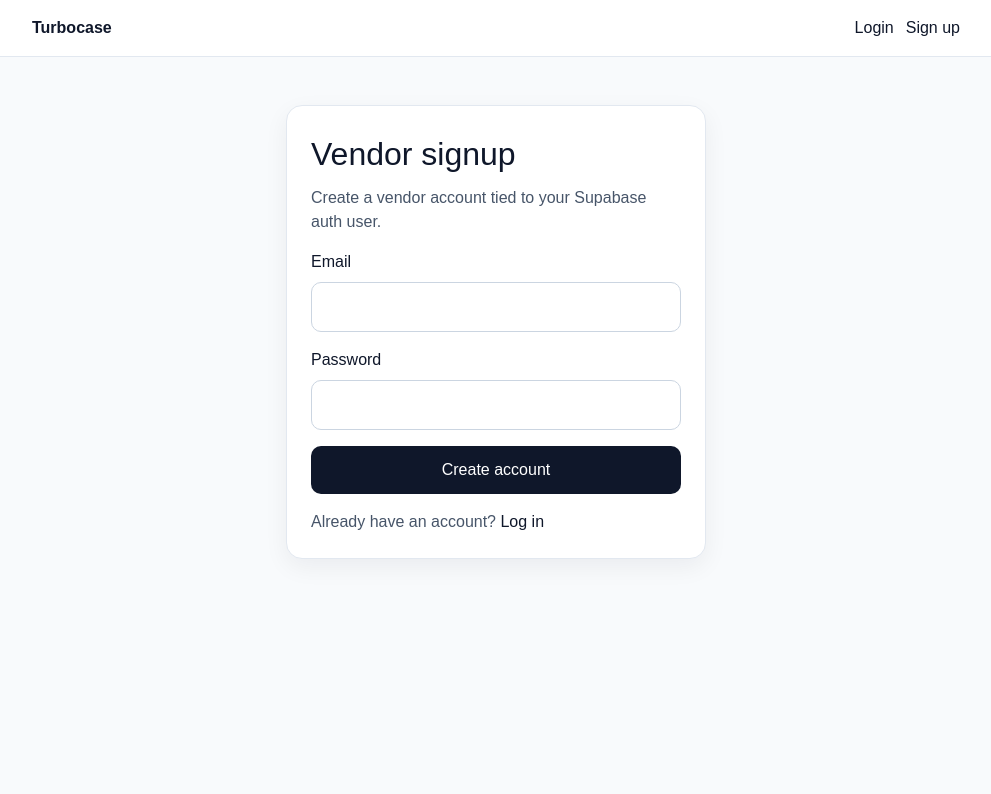
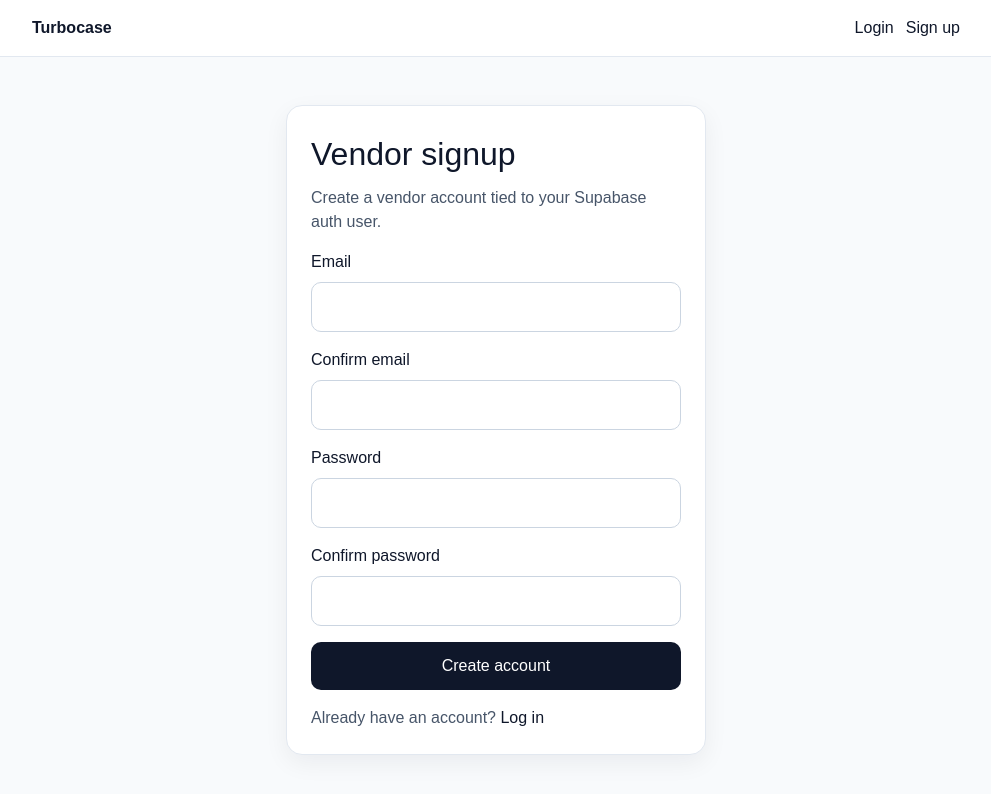
Before and after one commit to stivensp44-star/immigrant-app, a Next.js app: page /signup in a window 1280 px wide. Shown: the top 794 px of the page, without its empty margins (144-1135 px from the left). Built offline with nearby package versions, Linux system fonts and the light colour scheme; no server answers.

Commit message:
Restore full auth form with email and password confirmation fields

```diff
--- a/components/auth/AuthForm.tsx
+++ b/components/auth/AuthForm.tsx
@@ -2,96 +2,120 @@
 
 import Link from 'next/link'
 import { useRouter } from 'next/navigation'
-import { FormEvent, useState } from 'react'
+import { ChangeEvent, FormEvent, useEffect, useState } from 'react'
 
 import { persistServerSession } from '../../lib/auth/client'
 import { supabase } from '../../lib/supabaseClient'
 
 type AuthFormMode = 'login' | 'signup'
+type AuthFormProps = { mode: AuthFormMode }
+type AuthMethod = 'email'
+type AuthFormValues = {
+  confirmEmail: string
+  confirmPassword: string
+  email: string
+  password: string
+}
+type AuthOutcome =
+  | { kind: 'idle' }
+  | { email: string; kind: 'success'; message: string }
+  | { kind: 'error'; message: string }
 
-type AuthFormProps = {
-  mode: AuthFormMode
+const initialFormValues: AuthFormValues = {
+  confirmEmail: '',
+  confirmPassword: '',
+  email: '',
+  password: '',
 }
 
 export function AuthForm({ mode }: AuthFormProps) {
   const router = useRouter()
-  const [email, setEmail] = useState('')
-  const [password, setPassword] = useState('')
+  const [authMethod] = useState<AuthMethod>('email')
+  const [isHydrated, setIsHydrated] = useState(false)
+  const [formValues, setFormValues] = useState<AuthFormValues>(initialFormValues)
   const [isSubmitting, setIsSubmitting] = useState(false)
-  const [errorMessage, setErrorMessage] = useState('')
-  const [statusMessage, setStatusMessage] = useState('')
+  const [outcome, setOutcome] = useState<AuthOutcome>({ kind: 'idle' })
 
   const isSignup = mode === 'signup'
+  const email = formValues.email.trim()
+  const password = formValues.password
+  const disableInputs = !isHydrated || isSubmitting || outcome.kind === 'success'
+
+  useEffect(() => { setIsHydrated(true) }, [])
 
   async function handleSubmit(event: FormEvent<HTMLFormElement>) {
     event.preventDefault()
+    if (!isHydrated || isSubmitting) return
     await handleAuth()
   }
 
-  async function handleAuth() {
-    setIsSubmitting(true)
-    setErrorMessage('')
-    setStatusMessage('')
-
-    try {
-      const { data, error } = isSignup
-        ? await supabase.auth.signUp({
-            email: email.trim(),
-            password,
-            options: {
-              emailRedirectTo: `${window.location.origin}/auth/callback`,
-            },
-          })
-        : await supabase.auth.signInWithPassword({
-            email: email.trim(),
-            password,
-          })
-
-      if (error) {
-        throw error
+  function handleChange(event: ChangeEvent<HTMLInputElement>) {
+    const { name, value } = event.target
+    setFormValues((current) => ({ ...current, [name]: value }))
+    if (outcome.kind !== 'idle') setOutcome({ kind: 'idle' })
   }
 
-      if (!data.session) {
-        setStatusMessage(
-          'Account created. Confirm the email if required, then log in.'
-        )
+  async function handleAuth() {
+    const validationError = getValidationError({ authMethod, formValues, isSignup })
+    if (validationError) {
+      setOutcome({ kind: 'error', message: validationError })
       return
     }
-
-      await persistServerSession(
-        data.session.access_token,
-        data.session.refresh_token
-      )
-
-      router.replace('/')
-      router.refresh()
+    setIsSubmitting(true)
+    setOutcome({ kind: 'idle' })
+    try {
+      if (isSignup) {
+        await handleSignup(email, password)
+      } else {
+        await handleLogin(email, password)
+      }
     } catch (error) {
-      setErrorMessage(
-        error instanceof Error ? error.message : 'Unable to continue.'
-      )
+      setOutcome({ kind: 'error', message: toErrorMessage(error) })
     } finally {
       setIsSubmitting(false)
     }
   }
 
+  async function handleLogin(email: string, password: string) {
+    const { data, error } = await withTimeout(
+      supabase.auth.signInWithPassword({ email, password }),
+      15000,
+      'Authentication request timed out.'
+    )
+    if (error) throw error
+    if (!data.session) throw new Error('Login succeeded without a session. Please try again.')
+    await persistServerSession(data.session.access_token, data.session.refresh_token)
+    router.replace('/')
+    router.refresh()
+  }
+
+  async function handleSignup(email: string, password: string) {
+    const emailRedirectTo = new URL('/auth/callback', window.location.origin).toString()
+    const { data, error } = await withTimeout(
+      supabase.auth.signUp({ email, password, options: { emailRedirectTo } }),
+      15000,
+      'Signup request timed out.'
+    )
+    if (error) throw error
+    if (data.session) {
+      await persistServerSession(data.session.access_token, data.session.refresh_token)
+      router.replace('/')
+      router.refresh()
+      return
+    }
+    if (!data.user) throw new Error('Signup did not complete.')
+    setFormValues((c) => ({ ...c, confirmPassword: '', password: '' }))
+    setOutcome({
+      kind: 'success',
+      email,
+      message: 'Account created. Check your email for the confirmation link before logging in.',
+    })
+  }
+
   return (
-    <main
-      style={{
-        minHeight: '100vh',
-        backgroundColor: '#f8fafc',
-        padding: '48px 16px',
-      }}
-    >
-      <div
-        style={{
-          margin: '0 auto',
-          maxWidth: 420,
-          display: 'grid',
-          gap: 20,
-        }}
-      >
-        <section
-          style={{
+    <main style={{ minHeight: '100vh', backgroundColor: '#f8fafc', padding: '48px 16px' }}>
+      <div style={{ margin: '0 auto', maxWidth: 420, display: 'grid', gap: 20 }}>
+        <section style={{
           backgroundColor: '#ffffff',
           border: '1px solid #e2e8f0',
           borderRadius: 16,
@@ -99,8 +123,7 @@ export function AuthForm({ mode }: AuthFormProps) {
           boxShadow: '0 8px 24px rgba(15, 23, 42, 0.06)',
           display: 'grid',
           gap: 16,
-          }}
-        >
+        }}>
           <div style={{ display: 'grid', gap: 8 }}>
             <h1 style={{ margin: 0, fontSize: '2rem', color: '#0f172a' }}>
               {isSignup ? 'Vendor signup' : 'Vendor login'}
@@ -112,74 +135,54 @@ export function AuthForm({ mode }: AuthFormProps) {
             </p>
           </div>
 
-          <form
-            action={isSignup ? '/signup' : '/login'}
-            method="post"
-            onSubmit={handleSubmit}
-            style={{ display: 'grid', gap: 16 }}
-          >
+          <form method="post" onSubmit={handleSubmit} style={{ display: 'grid', gap: 16 }}>
+            <fieldset disabled={disableInputs} style={{ border: 0, margin: 0, padding: 0, display: 'grid', gap: 16, minInlineSize: 0 }}>
               <label style={{ display: 'grid', gap: 8, color: '#0f172a' }}>
                 <span>Email</span>
-              <input
-                autoComplete="email"
-                name="email"
-                required
-                type="email"
-                value={email}
-                onChange={(event) => setEmail(event.target.value)}
-                style={inputStyles}
-              />
+                <input autoComplete="email" name="email" required type="email" value={formValues.email} onChange={handleChange} style={inputStyles} />
               </label>
+
+              {isSignup ? (
+                <label style={{ display: 'grid', gap: 8, color: '#0f172a' }}>
+                  <span>Confirm email</span>
+                  <input autoComplete="email" name="confirmEmail" required type="email" value={formValues.confirmEmail} onChange={handleChange} style={inputStyles} />
+                </label>
+              ) : null}
 
               <label style={{ display: 'grid', gap: 8, color: '#0f172a' }}>
                 <span>Password</span>
-              <input
-                autoComplete={isSignup ? 'new-password' : 'current-password'}
-                name="password"
-                required
-                type="password"
-                value={password}
-                onChange={(event) => setPassword(event.target.value)}
-                style={inputStyles}
-              />
+                <input autoComplete={isSignup ? 'new-password' : 'current-password'} name="password" required type="password" value={formValues.password} onChange={handleChange} style={inputStyles} />
               </label>
 
-            <button
-              type="button"
-              onClick={() => void handleAuth()}
-              disabled={isSubmitting}
-              style={{
-                border: 0,
-                borderRadius: 10,
-                backgroundColor: isSubmitting ? '#94a3b8' : '#0f172a',
-                color: '#ffffff',
-                padding: '12px 16px',
-                fontSize: '1rem',
-                cursor: isSubmitting ? 'not-allowed' : 'pointer',
-              }}
-            >
-              {isSubmitting
-                ? 'Working...'
-                : isSignup
-                  ? 'Create account'
-                  : 'Log in'}
+              {isSignup ? (
+                <label style={{ display: 'grid', gap: 8, color: '#0f172a' }}>
+                  <span>Confirm password</span>
+                  <input autoComplete="new-password" name="confirmPassword" required type="password" value={formValues.confirmPassword} onChange={handleChange} style={inputStyles} />
+                </label>
+              ) : null}
+
+              <button type="submit" disabled={disableInputs} style={{
+                border: 0, borderRadius: 10,
+                backgroundColor: disableInputs ? '#94a3b8' : '#0f172a',
+                color: '#ffffff', padding: '12px 16px', fontSize: '1rem',
+                cursor: disableInputs ? 'not-allowed' : 'pointer',
+              }}>
+                {!isHydrated ? 'Loading...' : isSubmitting ? 'Working...' : isSignup ? 'Create account' : 'Log in'}
               </button>
+            </fieldset>
           </form>
 
-          {statusMessage ? (
-            <p style={{ margin: 0, color: '#166534' }}>{statusMessage}</p>
+          {outcome.kind === 'success' ? (
+            <p style={{ margin: 0, color: '#166534' }}>{outcome.message}</p>
           ) : null}
 
-          {errorMessage ? (
-            <p style={{ margin: 0, color: '#b91c1c' }}>{errorMessage}</p>
+          {outcome.kind === 'error' ? (
+            <p style={{ margin: 0, color: '#b91c1c' }}>{outcome.message}</p>
           ) : null}
 
           <p style={{ margin: 0, color: '#475569' }}>
             {isSignup ? 'Already have an account?' : 'Need an account?'}{' '}
-            <Link
-              href={isSignup ? '/login' : '/signup'}
-              style={{ color: '#0f172a' }}
-            >
+            <Link href={isSignup ? '/login' : '/signup'} style={{ color: '#0f172a' }}>
               {isSignup ? 'Log in' : 'Sign up'}
             </Link>
           </p>
@@ -190,11 +193,33 @@ export function AuthForm({ mode }: AuthFormProps) {
 }
 
 const inputStyles = {
-  width: '100%',
-  borderRadius: 10,
-  border: '1px solid #cbd5e1',
-  padding: '12px 14px',
-  fontSize: '1rem',
-  backgroundColor: '#ffffff',
-  color: '#0f172a',
+  width: '100%', borderRadius: 10, border: '1px solid #cbd5e1',
+  padding: '12px 14px', fontSize: '1rem', backgroundColor: '#ffffff', color: '#0f172a',
 } as const
+
+function getValidationError({ authMethod, formValues, isSignup }: { authMethod: AuthMethod; formValues: AuthFormValues; isSignup: boolean }): string | null {
+  if (authMethod !== 'email') return 'Unsupported authentication method.'
+  if (!formValues.email.trim()) return 'Email is required.'
+  if (!formValues.password) return 'Password is required.'
+  if (!isSignup) return null
+  if (formValues.email.trim() !== formValues.confirmEmail.trim()) return 'Email addresses must match.'
+  if (formValues.password !== formValues.confirmPassword) return 'Passwords must match.'
+  return null
+}
+
+async function withTimeout<T>(promise: Promise<T>, timeoutMs: number, errorMessage: string): Promise<T> {
+  let timeoutId: number | undefined
+  const timeoutPromise = new Promise<never>((_, reject) => {
+    timeoutId = window.setTimeout(() => reject(new Error(errorMessage)), timeoutMs)
+  })
+  try {
+    return await Promise.race([promise, timeoutPromise])
+  } finally {
+    if (timeoutId) window.clearTimeout(timeoutId)
+  }
+}
+
+function toErrorMessage(error: unknown): string {
+  if (error instanceof Error && error.message.trim()) return error.message
+  return 'Unable to continue.'
+}
```
Lines whose indentation alone changed are shown as unchanged.
